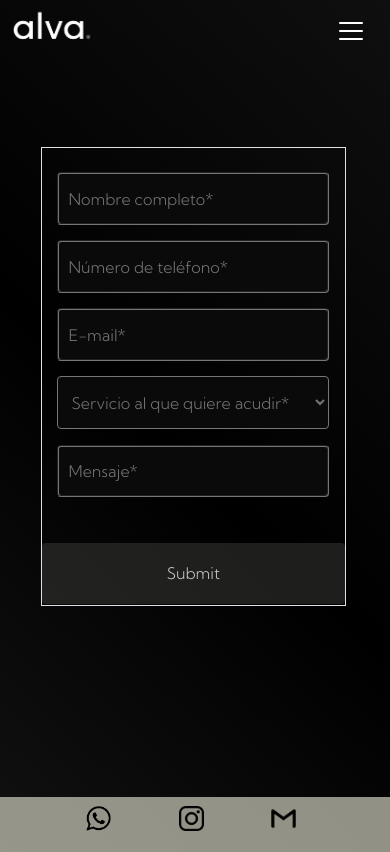
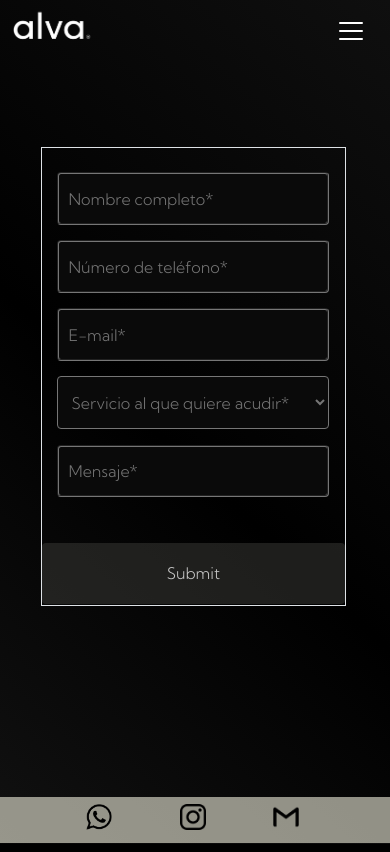
Before and after one commit to ivanrusansky/repository001, a plain HTML site: page paginas/contacto.html in a window 390 px wide. Drawn offline with nearby package versions, Linux system fonts and the light colour scheme; files whose address does not match are found by name.

Commit message:
footer fixed

```diff
--- a/scss/base/_vars.scss
+++ b/scss/base/_vars.scss
@@ -41,9 +41,9 @@ $blanco: rgb(255, 255, 255);
 
     // Estilos para el botón de la barra de navegación
     .navbar-toggler {
-        color: rgba(255, 255, 255, 0); // Color del texto blanco
-        background-color: transparent; // Fondo transparente para que se vea el color de fondo de la barra de navegación
-        border: none; // Quita el borde del botón
+        color: rgba(255, 255, 255, 0);
+        background-color: transparent;
+        border: none;
     }
 
     .navbar-toggler-icon {
@@ -227,7 +227,7 @@ header {
 footer {
     background-color: rgba(241, 240, 221, 0.596);
     justify-content: center;
-    height: 55px !important;
+    height: 46px !important;
 
 
     .footer_positions {
@@ -236,8 +236,8 @@ footer {
         margin-bottom: -2% !important;
 
         .thing {
-            margin-top: 2% !important;
-            margin-bottom: 2% !important;
+            margin-top: 2%;
+            margin-bottom: 2%;
             margin: 1.5%;
         }
     }
@@ -310,10 +310,10 @@ footer {
             .thing {
                 margin-left: 17% !important;
 
-                img{
+                img {
 
-                    width: 25px;
-                    height: 25px;
+                    width: 26px;
+                    height: 26px;
                 }
             }
 
```
Also changed, not shown: css/style.css.
